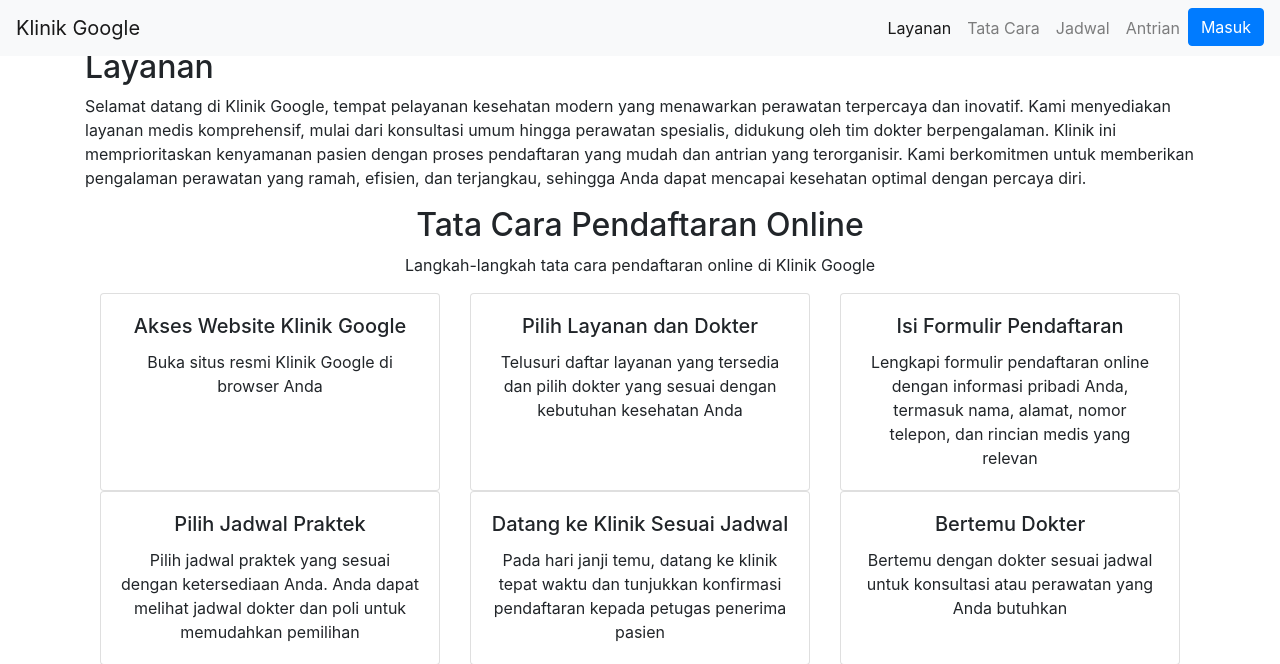
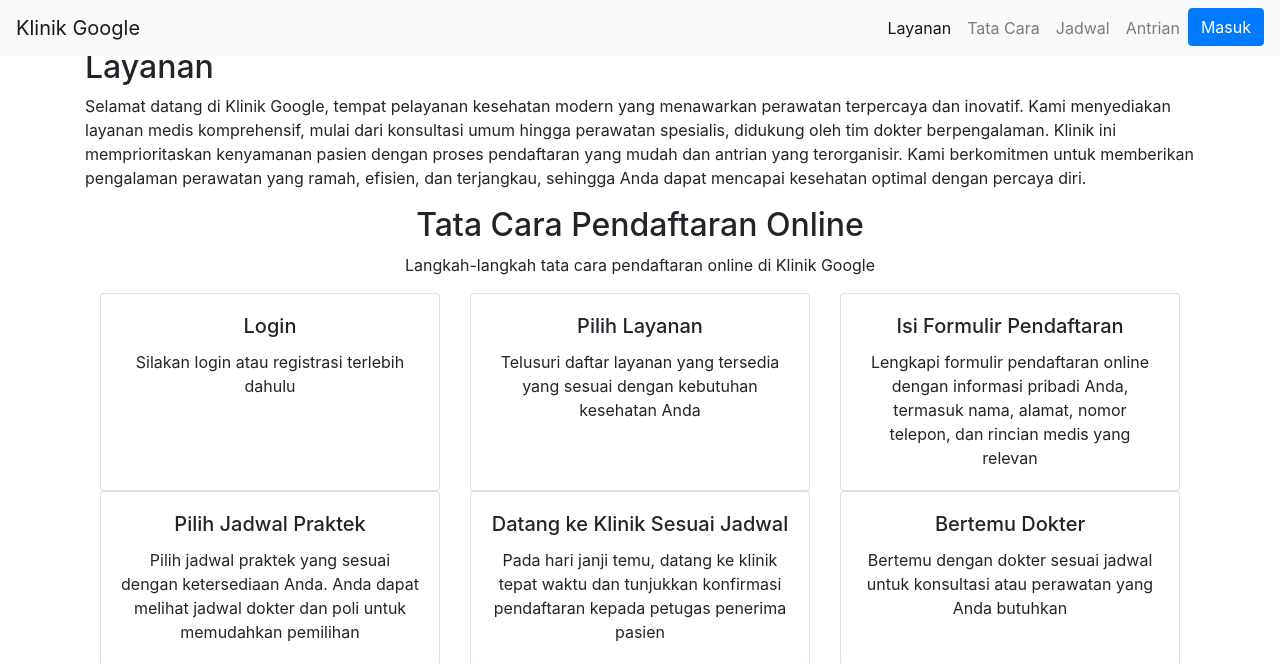
Before and after one commit to MuhammadAlifBudiman/Sistem-Pengelolaan-Pasien, a Flask app: template templates/index.html in a window 1280 px wide. Shown: the top 664 px of the page. Run offline with Flask 3, Linux system fonts and the light colour scheme; the template is opened without the code that fills it, so the values that code supplies are empty; some libraries are stand-ins or nearby versions.

Commit message:
edit index.html dan style.css

```diff
--- a/static/style.css
+++ b/static/style.css
@@ -1,12 +1,14 @@
 body {
   font-family: Arial, sans-serif;
 }
+
 .container {
   max-width: 400px;
   margin: 0 auto;
   padding: 20px;
   box-shadow: 0px 0px 10px 0px rgba(0, 0, 0, 0.1);
 }
+
 input[type="text"],
 input[type="password"] {
   width: 100%;
@@ -15,6 +17,7 @@
   border: 1px solid #ddd;
   outline: none;
 }
+
 button {
   background-color: #4caf50;
   color: white;
@@ -24,9 +27,11 @@
   cursor: pointer;
   width: 100%;
 }
+
 button:hover {
   opacity: 0.8;
 }
+
 .alert {
   padding: 10px;
   margin: 10px 0;
--- a/templates/index.html
+++ b/templates/index.html
@@ -54,7 +54,7 @@
                               <a class="nav-link" href="#antrian">Antrian</a>
                         </li>
                         <li class="nav-item">
-                              <a class="btn btn-primary" href="">Masuk</a>
+                              <a class="btn btn-primary" href="/login">Masuk</a>
                         </li>
                   </ul>
             </div>
@@ -82,9 +82,8 @@
                               <div class="col-md-4 custom-col">
                                     <div class="card text-center h-100">
                                           <div class="card-body">
-                                                <h5 class="card-title">Akses Website Klinik Google</h5>
-                                                <p class="card-text">Buka situs resmi Klinik Google di browser
-                                                      Anda</p>
+                                                <h5 class="card-title">Login</h5>
+                                                <p class="card-text">Silakan login atau registrasi terlebih dahulu</p>
                                           </div>
                                     </div>
                               </div>
@@ -92,10 +91,9 @@
                               <div class="col-md-4 custom-col">
                                     <div class="card text-center h-100">
                                           <div class="card-body">
-                                                <h5 class="card-title">Pilih Layanan dan Dokter</h5>
-                                                <p class="card-text">Telusuri daftar layanan yang tersedia dan
-                                                      pilih
-                                                      dokter yang sesuai dengan kebutuhan kesehatan Anda</p>
+                                                <h5 class="card-title">Pilih Layanan</h5>
+                                                <p class="card-text">Telusuri daftar layanan yang tersedia yang sesuai
+                                                      dengan kebutuhan kesehatan Anda</p>
                                           </div>
                                     </div>
                               </div>
@@ -185,7 +183,6 @@
       <div class="footer text-center mt-5 py-3">
             <p>&copy; 2023 Klinik Google. All rights reserved.</p>
       </div>
-
 </body>
 
 </html>
```
Also changed, not shown: templates/pendaftaran.html (added), templates/riwayat-pendaftaran.html (added), templates/riwayat_checkup.html (added). Lines whose indentation alone changed are shown as unchanged.
